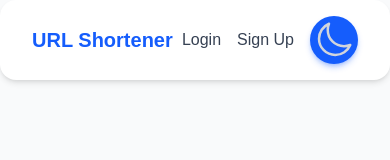
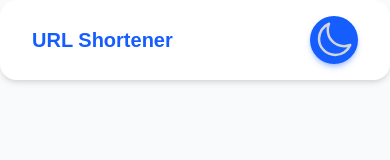
Before and after one commit to pagevamp/laxman-url-shortener-frontend, a Next.js app: page / in a window 390 px wide. Shown: the top 160 px of the page. Built offline with nearby package versions, Linux system fonts and the light colour scheme.

Commit message:
refact/auth/ui: updated the navbar links to hide in sm

```diff
--- a/app/components/shared/Navbar.tsx
+++ b/app/components/shared/Navbar.tsx
@@ -26,10 +26,10 @@ export default function Navbar() {
           </>
         ) : (
           <>
-            <Link href="/login" className={clsx("text-gray-700 dark:text-gray-300 hover:underline",{'text-blue-600! dark:text-gray-300! underline font-bold': pathname === "/login"})}>
+            <Link href="/login" className={clsx("text-gray-700 hidden md:block dark:text-gray-300 hover:underline",{'text-blue-600! dark:text-gray-300! underline font-bold': pathname === "/login"})}>
               Login
             </Link>
-            <Link href="/register" className={clsx("text-gray-700 dark:text-gray-300 hover:underline",{'text-blue-600! dark:text-gray-300! underline font-bold': pathname === "/register"})}>
+            <Link href="/register" className={clsx("text-gray-700 hidden md:block dark:text-gray-300 hover:underline",{'text-blue-600! dark:text-gray-300! underline font-bold': pathname === "/register"})}>
               Sign Up
             </Link>
           </>
```
